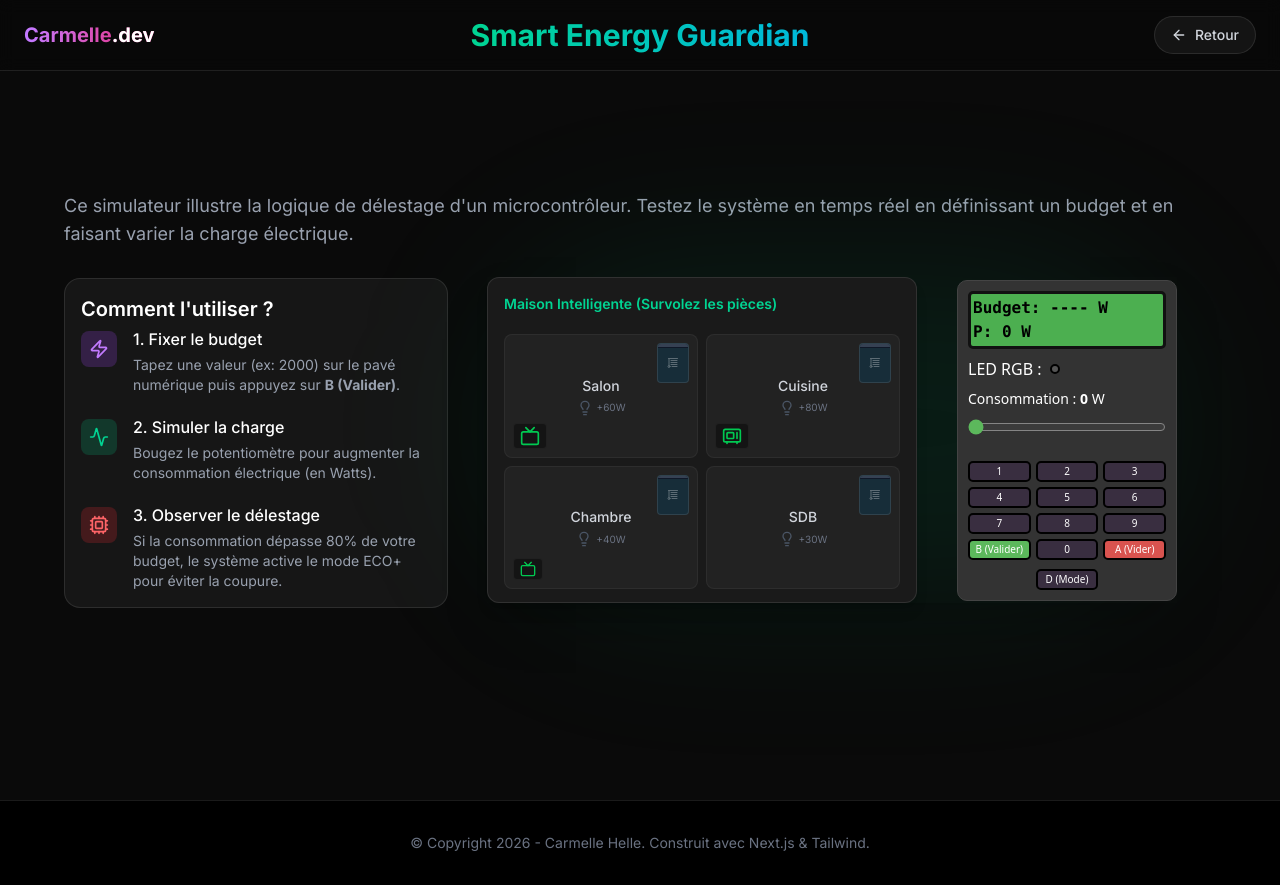
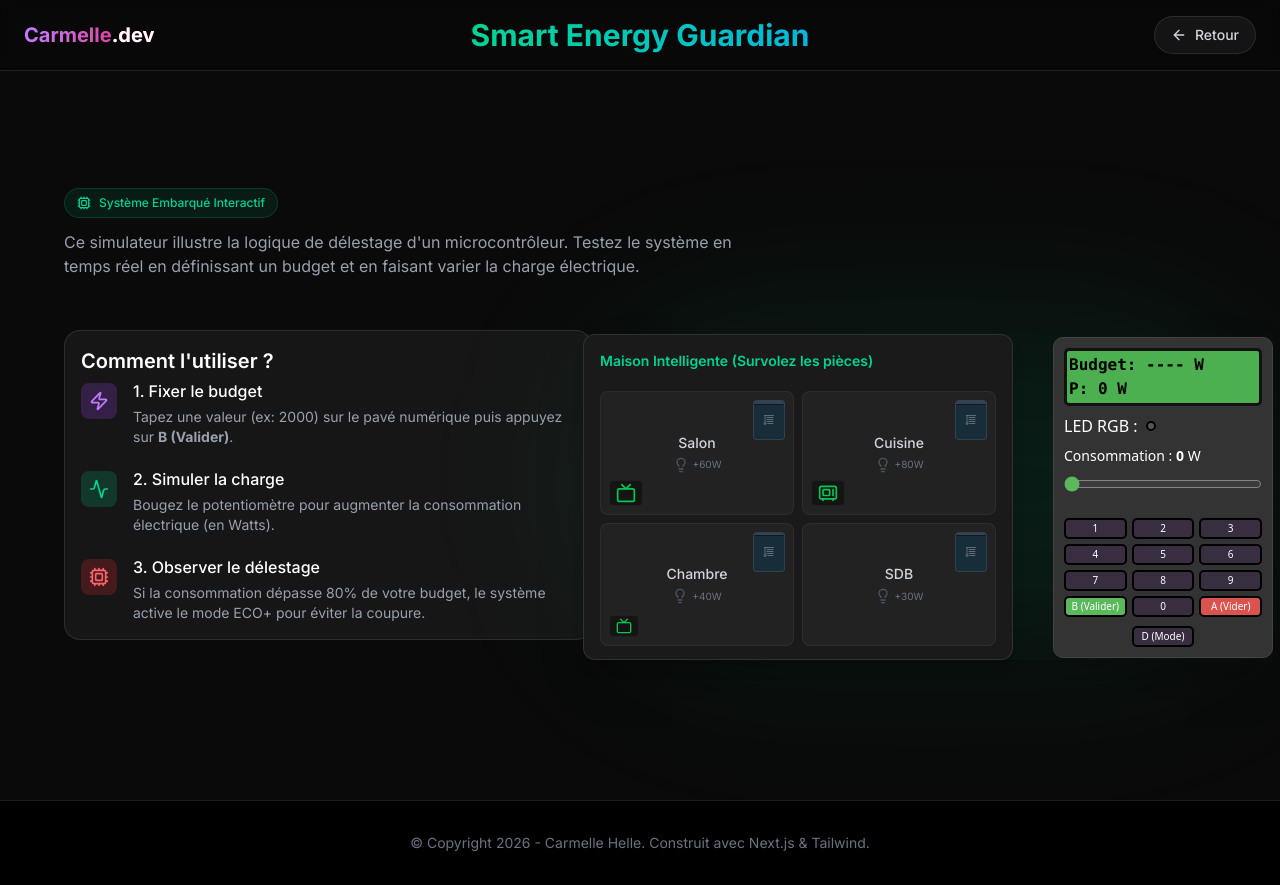
Before and after one commit to Hcarmelle7/Monportfolio, a Next.js app: page /demo in a window 1280 px wide. Built offline with nearby package versions, Linux system fonts and the light colour scheme.

Commit message:
amelioration de la modale cv et de la page demo

```diff
--- a/app/demo/page.tsx
+++ b/app/demo/page.tsx
@@ -1,61 +1,38 @@
 
 "use client";
 
-import Link from "next/link";
-import { ArrowLeft, Cpu, Zap, Activity } from "lucide-react";
+import { Cpu, Zap, Activity } from "lucide-react";
 import { motion } from "framer-motion";
 import SmartEnergySimulator from "../../components/shared/smart-energy-guardian-demo";
 
 export default function SimulateurPage() {
   return (
-    <div className="min-h-screen bg-[#0a0a0a] text-white relative flex items-center justify-center py-20 px-4 overflow-hidden">
+    <div className="min-h-screen bg-[#0a0a0a] text-white relative flex items-center justify-center pt-24 sm:pt-28 pb-16 px-4 overflow-hidden">
 
-      {/* Bouton de retour*/}
-
-
-      {/* Conteneur principal  */}
+      {/* Conteneur principal */}
       <div className="max-w-6xl w-full mx-auto">
 
-
-        {/* <div className="flex gap-4 items-center mb-8">
-          <div className="inline-flex items-center gap-2 px-4 py-2 rounded-full bg-emerald-500/10 border border-emerald-500/20 text-emerald-400 text-sm font-medium mb-6">
-            <Cpu className="w-4 h-4" />
+        {/* En-tête*/}
+        <div className="mb-8">
+          <div className="inline-flex items-center gap-2 px-3 py-1.5 rounded-full bg-emerald-500/10 border border-emerald-500/20 text-emerald-400 text-xs font-medium mb-3">
+            <Cpu className="w-3.5 h-3.5" />
             <span>Système Embarqué Interactif</span>
           </div>
-          <Link
-            href="/?tab=embarque#projects"
-            className=" text-gray-400 hover:text-white transition-colors flex items-center gap-2 bg-white/5 px-4 py-2 rounded-full border border-white/10 hover:bg-white/10"
-          >
-            <ArrowLeft size={16} />
-            <span className="text-sm font-medium">Retour au Portfolio</span>
-          </Link>
-          <h1 className="text-3xl md:text-4xl text-center font-bold mb-2 bg-clip-text text-transparent bg-gradient-to-r from-emerald-400 to-cyan-500 leading-tight">
-            Smart Energy Guardian
-          </h1>
-        </div> */}
-        <div>
-          {/* <div className="inline-flex items-center gap-2 px-4 py-2 rounded-full bg-emerald-500/10 border border-emerald-500/20 text-emerald-400 text-sm font-medium mb-6">
-                <Cpu className="w-4 h-4" />
-                <span>Système Embarqué Interactif</span>
-              </div> */}
 
-
-          <p className="text-gray-400 text-lg">
+          <p className="text-gray-400 text-sm sm:text-base max-w-2xl">
             Ce simulateur illustre la logique de délestage d'un microcontrôleur.
             Testez le système en temps réel en définissant un budget et en faisant varier la charge électrique.
           </p>
         </div>
 
+        <div className="flex flex-col lg:flex-row items-center gap-8 lg:gap-12">
 
-
-        <div className="flex flex-col lg:flex-row items-center ">
-
-          {/* COLONNE GAUCHE : LES EXPLICATIONS  */}
+          {/* COLONNE GAUCHE : EXPLICATIONS */}
           <motion.div
-            initial={{ opacity: 0, x: -50 }}
-            animate={{ opacity: 1, x: 0 }}
+            initial={{ opacity: 0, y: 20 }}
+            animate={{ opacity: 1, y: 0 }}
             transition={{ duration: 0.6 }}
-            className="flex-4 w-full lg:w-1/2 space-y-5 lg:mt-[30px]"
+            className="w-full lg:w-1/2 space-y-5"
           >
 
 
@@ -98,7 +75,7 @@ export default function SimulateurPage() {
             </div>
           </motion.div>
 
-          {/* COLONNE DROITE : LE SIMULATEUR */}
+          {/* COLONNE DROITE : SIMULATEUR */}
           <motion.div
             initial={{ opacity: 0, scale: 0.9 }}
             animate={{ opacity: 1, scale: 1 }}
--- a/components/ui/ResumeModal.tsx
+++ b/components/ui/ResumeModal.tsx
@@ -1,8 +1,8 @@
-// components/ui/ResumeModal.tsx
 "use client";
 
+import { useEffect } from "react";
 import { motion, AnimatePresence } from "framer-motion";
-import { X } from "lucide-react";
+import { X, Download } from "lucide-react";
 import { useProfile } from "@/context/ProfileContext";
 import { cvFiles, cvTitles } from "@/lib/cv";
 
@@ -17,6 +17,25 @@ export default function ResumeModal({ isOpen, onClose }: ResumeModalProps) {
   const cvFile = activeProfile === "embarque" ? cvFiles.embarque : cvFiles.developpeur;
   const title = activeProfile === "embarque" ? cvTitles.embarque : cvTitles.developpeur;
 
+  useEffect(() => {
+    if (!isOpen) return;
+
+    const handleKeyDown = (e: KeyboardEvent) => {
+      if (e.key === "Escape") {
+        onClose();
+      }
+    };
+
+    window.addEventListener("keydown", handleKeyDown);
+    const originalOverflow = document.body.style.overflow;
+    document.body.style.overflow = "hidden";
+
+    return () => {
+      window.removeEventListener("keydown", handleKeyDown);
+      document.body.style.overflow = originalOverflow;
+    };
+  }, [isOpen, onClose]);
+
   return (
     <AnimatePresence>
       {isOpen && (
@@ -24,32 +43,50 @@ export default function ResumeModal({ isOpen, onClose }: ResumeModalProps) {
           initial={{ opacity: 0 }}
           animate={{ opacity: 1 }}
           exit={{ opacity: 0 }}
-          className="fixed inset-0 z-[100] flex items-center justify-center p-4 sm:p-6"
+          className="fixed inset-0 z-[100] flex items-center justify-center p-3 sm:p-6"
         >
-          {/* overlay  cliquable pour fermer */}
+          {/* overlay cliquable pour fermer */}
           <div
-            className="absolute inset-0 bg-black/20 backdrop-blur-sm"
+            className="absolute inset-0 bg-black/60 backdrop-blur-sm"
             onClick={onClose}
           />
 
           {/* conteneur principal de la modale */}
           <motion.div
+            role="dialog"
+            aria-modal="true"
+            aria-labelledby="resume-modal-title"
             initial={{ scale: 0.9, y: 20 }}
             animate={{ scale: 1, y: 0 }}
             exit={{ scale: 0.9, y: 20 }}
             transition={{ type: "spring", damping: 25, stiffness: 300 }}
-            className="relative w-full max-w-xl h-[95vh] bg-[#1a1a1a] rounded-2xl border border-white/10 shadow-2xl overflow-hidden flex flex-col z-10"
+            className="relative w-full max-w-2xl h-[92vh] bg-[#1a1a1a] rounded-2xl border border-white/10 shadow-2xl overflow-hidden flex flex-col z-10"
           >
 
             {/* En-tête */}
-            <div className="flex items-center  justify-between px-3 border-b border-white/10 bg-[#0a0a0a]">
-              <h3 className="text-white  font-medium">{title}</h3>
-              <button
-                onClick={onClose}
-                className="p-1 bg-white/5 hover:bg-red-500/20 text-white hover:text-red-400 rounded-full transition-colors"
-              >
-                <X className="w-5 h-5" />
-              </button>
+            <div className="flex items-center justify-between px-4 py-3 border-b border-white/10 bg-[#0a0a0a]">
+              <h3 id="resume-modal-title" className="text-white font-medium text-sm sm:text-base truncate pr-2">{title}</h3>
+              <div className="flex items-center gap-2">
+                <a
+                  href={cvFile}
+                  download
+                  target="_blank"
+                  rel="noopener noreferrer"
+                  aria-label="Télécharger le CV au format PDF"
+                  className="flex items-center gap-1.5 px-3 py-1.5 bg-purple-600/20 hover:bg-purple-600 border border-purple-500/30 text-purple-300 hover:text-white rounded-lg text-xs font-medium transition-all"
+                >
+                  <Download className="w-3.5 h-3.5" />
+                  <span className="hidden sm:inline">Télécharger</span>
+                </a>
+                <button
+                  onClick={onClose}
+                  autoFocus
+                  aria-label="Fermer la fenêtre du CV"
+                  className="p-1.5 bg-white/5 hover:bg-red-500/20 text-white hover:text-red-400 rounded-full transition-colors focus:outline-none focus:ring-2 focus:ring-purple-500 cursor-pointer"
+                >
+                  <X className="w-5 h-5" />
+                </button>
+              </div>
             </div>
 
             {/* L'iframe qui charge le bon PDF */}
```
